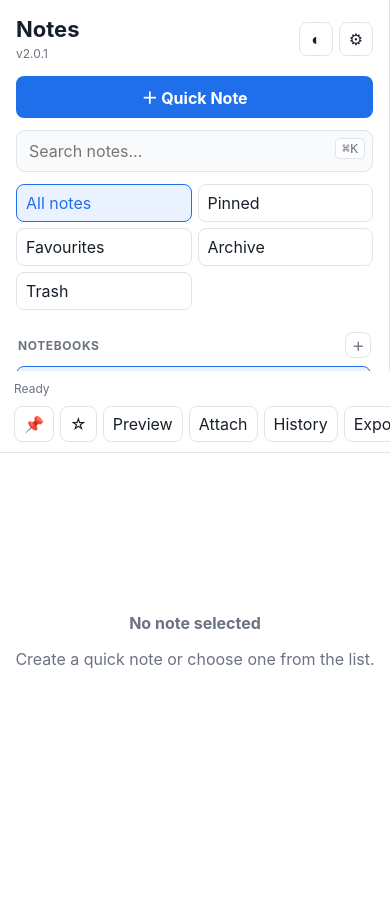
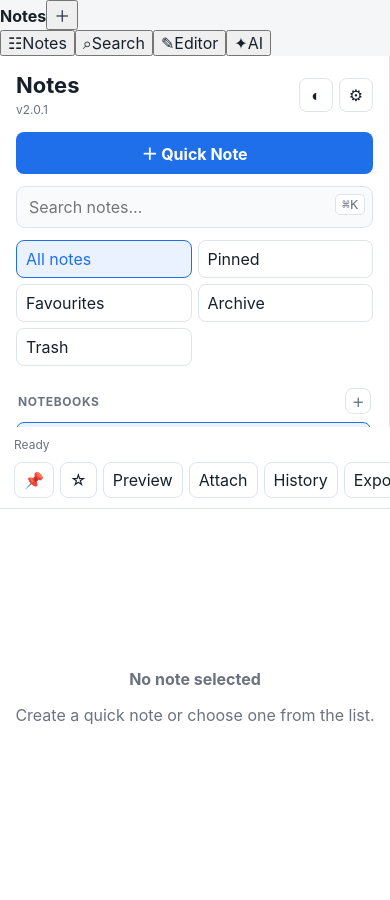
Before and after one commit to zageabb/Notes, a Flask app: page / in a window 390 px wide; the page is wider, and only the part inside the window is pictured. Before the commit the page ends 668 px from the top of that part, so only its background shows below. Run offline with Flask 3, Linux system fonts and the light colour scheme; some libraries are stand-ins or nearby versions.

Commit message:
Add mobile navigation shell

```diff
--- a/templates/index.html
+++ b/templates/index.html
@@ -1,6 +1,8 @@
 {% extends 'base.html' %}
 {% block title %}Notes v{{ version }}{% endblock %}
 {% block content %}
+<header class="mobile-topbar"><button type="button" id="mobileBack" aria-label="Back to notes" hidden>‹</button><strong id="mobileHeading">Notes</strong><button type="button" id="mobileNew" aria-label="Create note">＋</button></header>
+<nav class="mobile-tabs" aria-label="Mobile navigation"><button type="button" data-mobile-tab="notes" class="active">☷<span>Notes</span></button><button type="button" data-mobile-tab="search">⌕<span>Search</span></button><button type="button" data-mobile-tab="editor">✎<span>Editor</span></button><button type="button" data-mobile-tab="ai">✦<span>AI</span></button></nav>
 <div class="app-shell" id="appShell" data-selected-id="{{ selected.id if selected else '' }}">
     <aside class="sidebar pane">
         <div class="brand-row">
```
